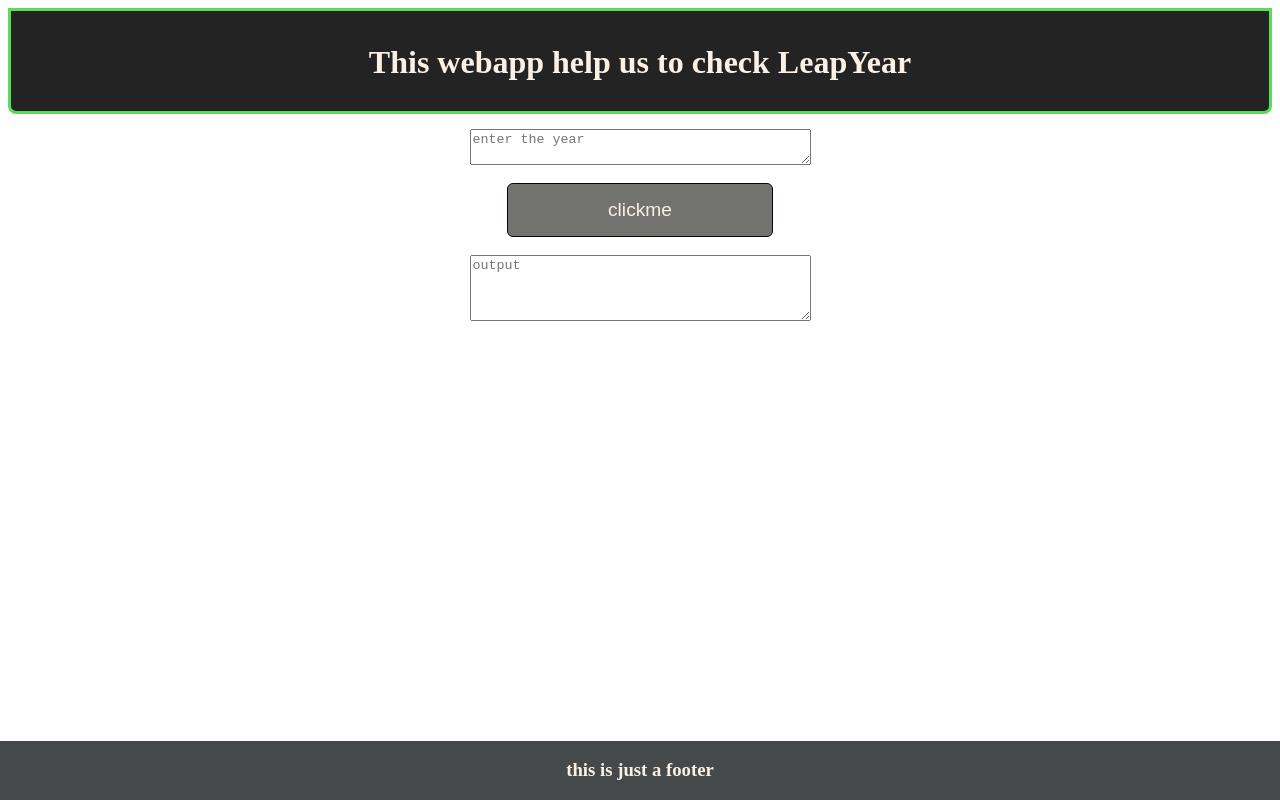
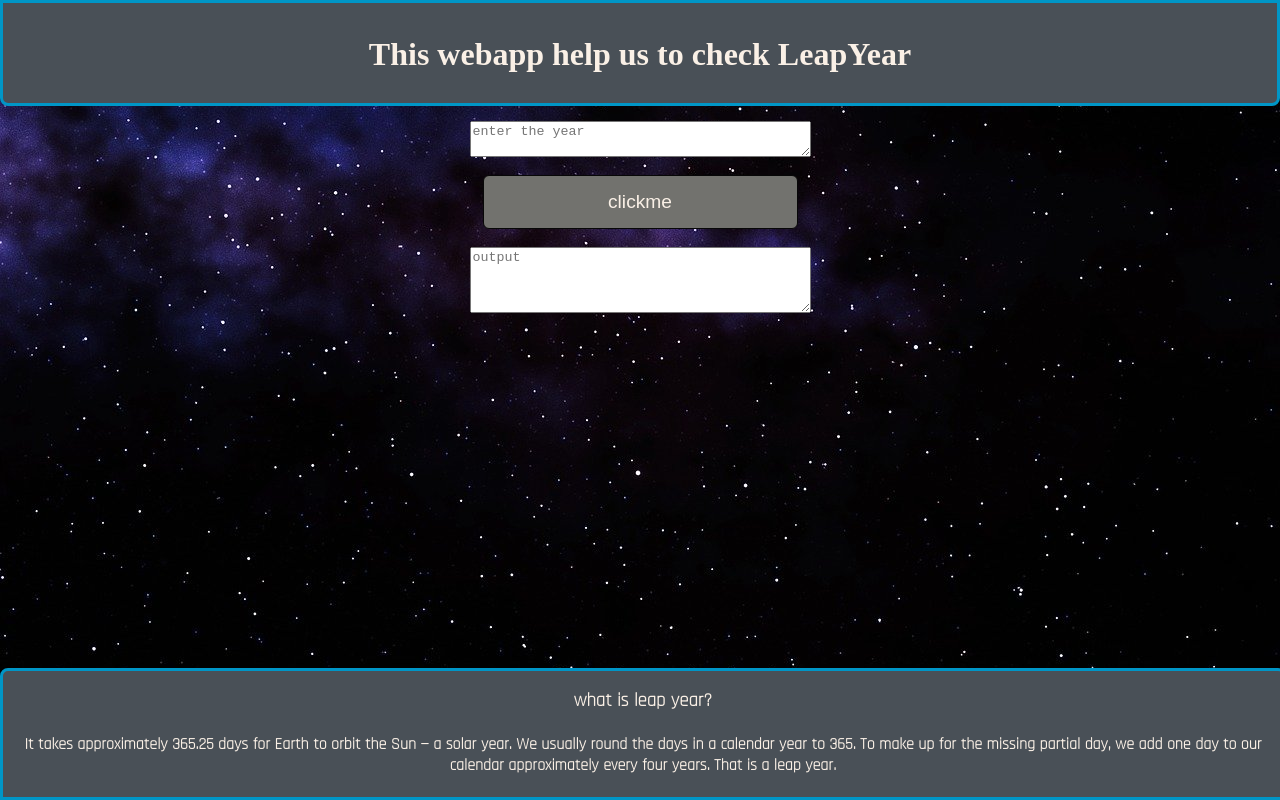
Before and after one commit to mohammadkhizerkhan/leap-year, a plain HTML site: page index.html in a window 1280 px wide. Drawn offline with Linux system fonts and the light colour scheme.

Commit message:
added css

```diff
--- a/index.html
+++ b/index.html
@@ -6,6 +6,7 @@
     <meta name="viewport" content="width=device-width, initial-scale=1.0">
     <title>Document</title>
     <link rel="stylesheet" href="style.css">
+
 </head>
 <body>
     <div class="intro">
@@ -19,6 +20,8 @@
             <textarea name="" id="result" rows="4" cols="40" placeholder="output"></textarea>
         <script src="/script.js" type="text/javascript"></script>
     </div>
-    <footer class="foot"><h3>this is just a footer</h3></footer>
+    <footer class="foot">
+        <h3>what is leap year?</h3>
+        <h4>It takes approximately 365.25 days for Earth to orbit the Sun — a solar year. We usually round the days in a calendar year to 365. To make up for the missing partial day, we add one day to our calendar approximately every four years. That is a leap year.</h4></footer>
 </body>
 </html>
--- a/style.css
+++ b/style.css
@@ -1,10 +1,18 @@
+@import url('https://fonts.googleapis.com/css2?family=Rajdhani:wght@300&display=swap');
+
+body{
+    background:url(/dawn-space-rising-sun-behind-earth-vector-background-99034581.jpg);
+    margin: 0;
+}
 .intro{
-    background-color: rgb(36, 35, 35);
+    background-color: #495057;
     height: 100px;
-    border: 3px solid rgb(91, 218, 91);
+    border: 3px solid #0096c7;
     border-bottom-left-radius: 8px;
     border-bottom-right-radius:8px;
     margin-bottom: 15px;
+    /* position: fixed; */
+    /* overflow: hidden; */
 }
 
 .intro-content{
@@ -31,19 +39,24 @@
     /* border: 2px solid limegreen; */
     padding: 15px;
     cursor: pointer;
-    width: 21%;
+    width: 315px;
     border: 1px solid rgb(7, 7, 7);
     border-radius: 6px;
     color: linen;
     font-size: larger;
+    text-align: center;
 }
 
 .foot{
+    border: 3px solid #0096c7;
+    border-top-left-radius:8px;
+    border-top-right-radius:8px;
     position: fixed;
-    left: 0;
+
     bottom: 0;
     width: 100%;
-    background-color: #454949;
+    background-color: #495057;
     text-align: center;
     color: linen;
+    font-family: 'Rajdhani', sans-serif;
  }
```
Also changed, not shown: dawn-space-rising-sun-behind-earth-vector-background-99034581.jpg (added).
